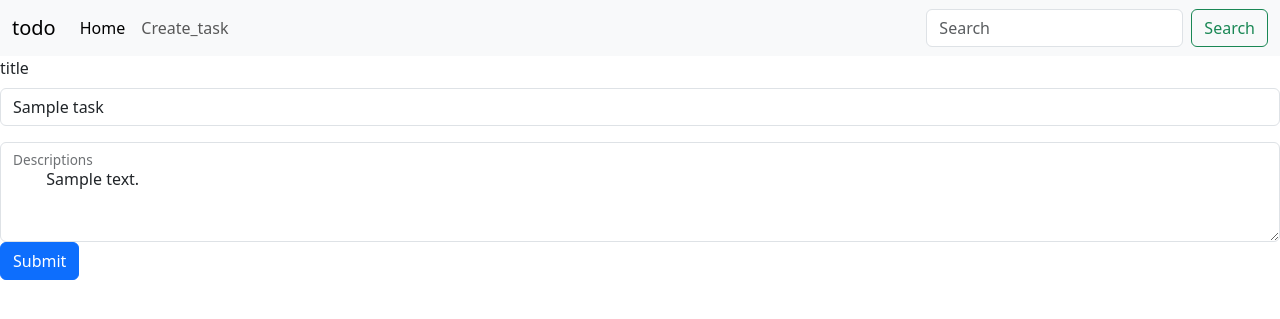
After one commit to prabesh-raj-pant/todo_list, a Django app: page /task/1/edit in a window 1280 px wide. The commit adds this page. Shown: the top 319 px of the page. Run offline with Django 5.2, Linux system fonts and the light colour scheme; tables that the repository leaves empty hold one stand-in row (values such as "Sample post").

Commit message:
adding edit button

```diff
--- a/templates/components/nav.html
+++ b/templates/components/nav.html
@@ -1,6 +1,6 @@
 <nav class="navbar navbar-expand-lg bg-body-tertiary">
     <div class="container-fluid">
-      <a class="navbar-brand" href="#">{{title}}</a>
+      <a class="navbar-brand" href="/">{{title}}</a>
       <button
         class="navbar-toggler"
         type="button"
--- /dev/null
+++ b/templates/edit.html
@@ -0,0 +1,27 @@
+{% extends 'base.html' %}
+{% block title %}
+  Edit
+{% endblock %}
+
+{% block body %}
+  {% if error %}
+    <div class="alert alert-danger" role="alert">{{error}}</div>
+  {% endif %}
+  <form method="POST" action="/task/{{task.id}}/edit">
+    {% csrf_token %}
+    <div class="mb-3">
+      <label for="exampleInputEmail1" class="form-label">title</label>
+      <input type="text" value="{{task.name}}"class="form-control" name="title" id="exampleInputEmail1" aria-describedby="emailHelp" />
+    </div>
+
+    <div class="form-floating">
+      <textarea name="desc" class="form-control" placeholder="Leave a comment here" id="floatingTextarea2" style="height: 100px">
+        {{task.description}}
+
+      </textarea>
+      <label for="floatingTextarea2">Descriptions</label>
+    </div>
+
+    <button type="submit" class="btn btn-primary">Submit</button>
+  </form>
+{% endblock %}
--- a/templates/index.html
+++ b/templates/index.html
@@ -5,6 +5,9 @@
 {% endblock %}
 
 {% block body %}
+<span>Total: {{total_task}}</span><br>
+<span>Completed: {{completed}}</span><br>
+<span>In Completed: {{in_completed}}</span>
   <table class="table">
     <thead>
       <tr>
@@ -31,6 +34,7 @@
           <td>
             <a class="btn btn-primary" href="/task/{{task.id}}">Mark</a>
             <a class="btn btn-danger" href="/task/{{task.id}}/delete">Delete</a>
+            <a class="btn btn-warning" href="/task/{{task.id}}/edit">edit</a>
           </td>
       {% endfor %}
     </tbody>
--- a/todo/urls.py
+++ b/todo/urls.py
@@ -7,4 +7,5 @@ urlpatterns = [
     path('create-task',create_task),
     path('task/<pk>',mark_completed),
     path('task/<pk>/delete',delete_task),
+    path('task/<pk>/edit',edit_task),
 ]
--- a/todo/views.py
+++ b/todo/views.py
@@ -6,6 +6,9 @@ def index(request):
     name='test'
     context={
         "tasks":task,
+        "total_task":task.count(),
+        "completed":task.filter(is_completed=True).count(),
+        "in_completed":task.filter(is_completed=False).count(),
     }
     return render(request,'index.html',context)
 
@@ -13,7 +16,7 @@ def create_task(request):
     if request.method=="POST":
         title=request.POST.get('title')
         desc=request.POST.get('desc')
-        if title== "" and desc== "":
+        if title== "" or desc== "":
             context={}
             context['error']='title and discription are required'
             return render(request,'create.html',context)
@@ -42,3 +45,21 @@ def delete_task(request,pk):
         return redirect('/')
     except Task.DoesNotExist:
         return HttpResponse("no such task exists")
+
+def edit_task(request,pk):
+    try:
+        task=Task.objects.get(pk=pk)
+        if request.method=="POST":
+            new_title=request.POST.get('title')
+            new_desc=request.POST.get('desc')
+            task.title=new_title
+            task.description=new_desc
+            task.save()
+            return redirect('/')
+        context={
+            'task':task
+        }
+
+        return render(request,'edit.html',context)
+    except Task.DoesNotExist:
+        return HttpResponse("no data exist")
```
